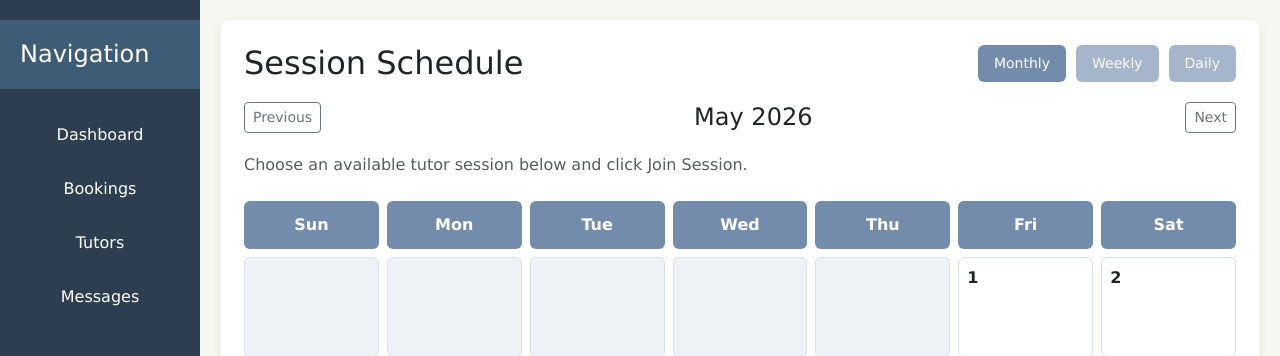
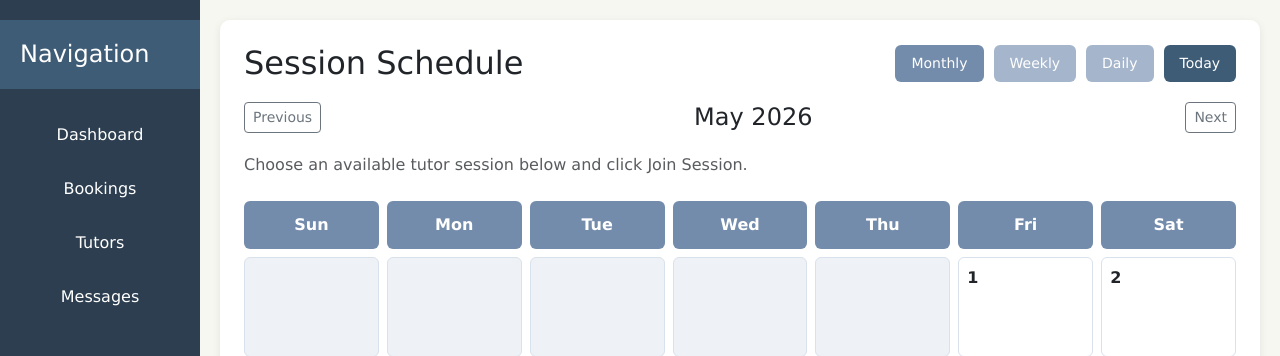
Before and after one commit to kaylahhoang/agileweb, a Flask app: page /bookings?view=monthly&year=2026&month=5 in a window 1280 px wide. Shown: the part 78-434 px from the top of the page. Run offline with Flask 3, Linux system fonts and the light colour scheme; a user stored in the database is signed in; tables that the repository leaves empty hold one stand-in row (values such as "Sample post").

Commit message:
Improve schedule navigation and calendar views

```diff
--- a/app/routes.py
+++ b/app/routes.py
@@ -285,10 +285,19 @@ def me():
 @app.route('/bookings')
 @login_required
 def schedule():
-    today = datetime.utcnow()
+    now = datetime.today()
+    today = now.date()
 
-    year = request.args.get('year', today.year, type=int)
-    month = request.args.get('month', today.month, type=int)
+    view = request.args.get('view', 'monthly')
+    selected_date_str = request.args.get('date')
+
+    if selected_date_str:
+        selected_date = datetime.strptime(selected_date_str, '%Y-%m-%d').date()
+    else:
+        selected_date = today
+
+    year = request.args.get('year', selected_date.year, type=int)
+    month = request.args.get('month', selected_date.month, type=int)
 
     if current_user.role == 'tutor':
         sessions = (
@@ -305,6 +314,7 @@ def schedule():
             .order_by(Session.datetime)
             .all()
         )
+
     sessions_by_day = {}
 
     for session in sessions:
@@ -312,7 +322,29 @@ def schedule():
             day = session.datetime.day
             sessions_by_day.setdefault(day, []).append(session)
 
-    cal = calendar.Calendar(firstweekday=6)  # Sunday start
+    start_of_week = selected_date - timedelta(days=selected_date.weekday())
+    end_of_week = start_of_week + timedelta(days=6)
+
+    week_sessions = [
+        s for s in sessions
+        if start_of_week <= s.datetime.date() <= end_of_week
+    ]
+
+    day_sessions = [
+        s for s in sessions
+        if s.datetime.date() == selected_date
+    ]
+
+    prev_week = selected_date - timedelta(days=7)
+    next_week = selected_date + timedelta(days=7)
+
+    prev_day = selected_date - timedelta(days=1)
+    next_day = selected_date + timedelta(days=1)
+
+    week_title = f"{start_of_week.strftime('%d %b %Y')} - {end_of_week.strftime('%d %b %Y')}"
+    day_title = selected_date.strftime('%A, %d %B %Y')
+
+    cal = calendar.Calendar(firstweekday=6)
     calendar_weeks = cal.monthdayscalendar(year, month)
 
     prev_month = month - 1
@@ -332,17 +364,6 @@ def schedule():
     today_day = today.day
     today_month = today.month
     today_year = today.year
-
-    week_sessions = [
-        s for s in sessions
-        if s.datetime.isocalendar()[1] == today.isocalendar()[1]
-        and s.datetime.year == today.year
-    ]
-
-    day_sessions = [
-        s for s in sessions
-        if s.datetime.date() == today.date()
-    ]
 
     joined_session_ids = []
 
@@ -367,10 +388,18 @@ def schedule():
         today_day=today_day,
         today_month=today_month,
         today_year=today_year,
+        today_date=today,
         joined_session_ids=joined_session_ids,
-
         week_sessions=week_sessions,
         day_sessions=day_sessions,
+        view=view,
+        selected_date=selected_date,
+        prev_week=prev_week,
+        next_week=next_week,
+        prev_day=prev_day,
+        next_day=next_day,
+        week_title=week_title,
+        day_title=day_title
     )
 
 @app.route('/create-session', methods=['POST'])
--- a/app/templates/schedule.html
+++ b/app/templates/schedule.html
@@ -10,24 +10,82 @@
         <h2>Session Schedule</h2>
 
         <div class="view-buttons">
-            <button class="view-btn active" id="monthlyBtn" onclick="switchView('monthly')">Monthly</button>
-            <button class="view-btn" id="weeklyBtn" onclick="switchView('weekly')">Weekly</button>
-            <button class="view-btn" id="dailyBtn" onclick="switchView('daily')">Daily</button>
+            <a class="view-btn {% if view == 'monthly' %}active{% endif %}"
+            href="{{ url_for('schedule', view='monthly', year=year, month=month) }}">
+                Monthly
+            </a>
+
+            <a class="view-btn {% if view == 'weekly' %}active{% endif %}"
+            href="{{ url_for('schedule', view='weekly', date=selected_date.strftime('%Y-%m-%d')) }}">
+                Weekly
+            </a>
+
+            <a class="view-btn {% if view == 'daily' %}active{% endif %}"
+            href="{{ url_for('schedule', view='daily', date=selected_date.strftime('%Y-%m-%d')) }}">
+                Daily
+            </a>
+
+            {% if view == 'weekly' %}
+                <a class="today-btn"
+                href="{{ url_for('schedule', view='weekly', date=today_date.strftime('%Y-%m-%d')) }}">
+                    Today
+                </a>
+
+            {% elif view == 'daily' %}
+                <a class="today-btn"
+                href="{{ url_for('schedule', view='daily', date=today_date.strftime('%Y-%m-%d')) }}">
+                    Today
+                </a>
+
+            {% else %}
+                <a class="today-btn"
+                href="{{ url_for('schedule', view='monthly', year=today_year, month=today_month) }}">
+                    Today
+                </a>
+            {% endif %}
         </div>
     </div>
 
     <div class="date-nav">
+        {% if view == 'weekly' %}
             <a class="btn btn-outline-secondary btn-sm"
-           href="{{ url_for('schedule', year=prev_year, month=prev_month) }}">
+            href="{{ url_for('schedule', view='weekly', date=prev_week.strftime('%Y-%m-%d')) }}">
+                Previous
+            </a>
+
+            <h4 id="dateTitle">{{ week_title }}</h4>
+
+            <a class="btn btn-outline-secondary btn-sm"
+            href="{{ url_for('schedule', view='weekly', date=next_week.strftime('%Y-%m-%d')) }}">
+                Next
+            </a>
+
+        {% elif view == 'daily' %}
+            <a class="btn btn-outline-secondary btn-sm"
+            href="{{ url_for('schedule', view='daily', date=prev_day.strftime('%Y-%m-%d')) }}">
+                Previous
+            </a>
+
+            <h4 id="dateTitle">{{ day_title }}</h4>
+
+            <a class="btn btn-outline-secondary btn-sm"
+            href="{{ url_for('schedule', view='daily', date=next_day.strftime('%Y-%m-%d')) }}">
+                Next
+            </a>
+
+        {% else %}
+            <a class="btn btn-outline-secondary btn-sm"
+            href="{{ url_for('schedule', view='monthly', year=prev_year, month=prev_month) }}">
                 Previous
             </a>
 
             <h4 id="dateTitle">{{ month_name }} {{ year }}</h4>
 
             <a class="btn btn-outline-secondary btn-sm"
-           href="{{ url_for('schedule', year=next_year, month=next_month) }}">
+            href="{{ url_for('schedule', view='monthly', year=next_year, month=next_month) }}">
                 Next
             </a>
+        {% endif %}
     </div>
 
     {% if current_user.role == 'tutor' %}
@@ -242,22 +287,18 @@
 </div>
 
 <script>
-    function switchView(view) {
-        document.getElementById("monthlyView").style.display = "none";
-        document.getElementById("weeklyView").style.display = "none";
-        document.getElementById("dailyView").style.display = "none";
 
-        document.getElementById("monthlyBtn").classList.remove("active");
-        document.getElementById("weeklyBtn").classList.remove("active");
-        document.getElementById("dailyBtn").classList.remove("active");
+    function showDetails(name, time, tutor, location, status, students) {
 
-        document.getElementById(view + "View").style.display = "block";
-        document.getElementById(view + "Btn").classList.add("active");
+            const detailsBox = document.getElementById("detailsBox");
 
+            if (!detailsBox) {
+                return;
             }
 
-    function showDetails(name, time, tutor, location, status, students) {
-        document.getElementById("detailsBox").style.display = "block";
+            detailsBox.style.display = "block";
+
+
         document.getElementById("className").textContent = name;
         document.getElementById("classTime").textContent = time;
         document.getElementById("classTutor").textContent = tutor;
--- a/css/styles.css
+++ b/css/styles.css
@@ -666,6 +666,24 @@ body.login-body {
     margin: 0;
 }
 
+.today-btn {
+    background-color: #3e5c76;
+    color: white;
+    padding: 8px 16px;
+    border-radius: 6px;
+    text-decoration: none;
+    font-size: 14px;
+    transition: background-color 0.2s ease, transform 0.15s ease;
+    display: inline-block;
+}
+
+.today-btn:hover {
+    background-color: #2f485f;
+    color: white;
+    text-decoration: none;
+    transform: translateY(-1px);
+}
+
 .calendar-grid {
     display: grid;
     grid-template-columns: repeat(7, minmax(100px, 1fr));
@@ -735,26 +753,48 @@ body.login-body {
 }
 
 /* Subject colours */
-.class-pill.mathematics
-.class-pill.maths {
+.class-pill.mathematics,
+.class-pill.maths,
+.class-pill.math {
     background-color: #d6e6f2;
     border-left-color: #3e5c76;
 }
 
-.class-pill.physics
+.class-pill.physics,
+.class-pill.chemistry,
+.class-pill.biology,
 .class-pill.science {
     background-color: #edf3fb;
     border-left-color: #92bbf9;
 }
 
-.class-pill.computer-science {
+.class-pill.computer-science
+.class-pill.data-structures,
+.class-pill.algorithms,
+.class-pill.python {
     background-color: #dcefe8;
     border-left-color: #a3d2ca;
 }
 
-.class-pill.english {
+.class-pill.english,
+.class-pill.literature {
     background-color: #fff3cd;
     border-left-color: #ffc107;
+}
+
+.class-pill.business,
+.class-pill.economics,
+.class-pill.accounting {
+    background-color: #eadcff;
+    border-left-color: #8e6ad8;
+}
+
+.class-pill.history,
+.class-pill.geography,
+.class-pill.social-studies
+.class-pill.politics {
+    background-color: #f8d7da;
+    border-left-color: #dc3545;
 }
 
 .class-details-box {
@@ -771,6 +811,16 @@ body.login-body {
 
 .class-details-box p {
     margin: 8px 0;
+}
+
+.view-btn {
+    display: inline-block;
+    text-decoration: none;
+}
+
+.view-btn:hover {
+    color: white;
+    text-decoration: none;
 }
 
 /* Messages page */
```
Also changed, not shown: other parts of app/templates/schedule.html (+8 -21 lines). Lines whose indentation alone changed are shown as unchanged.
